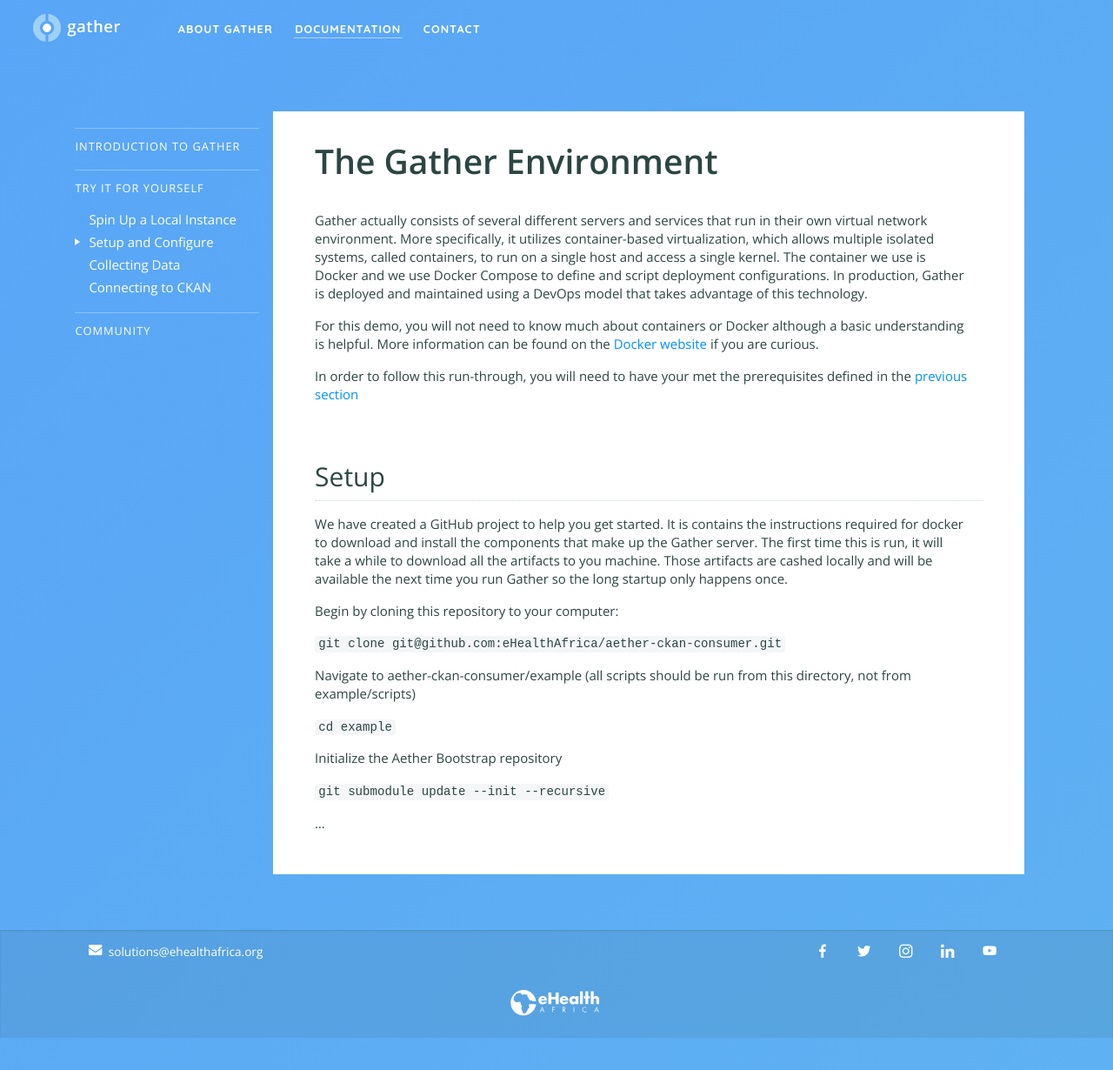
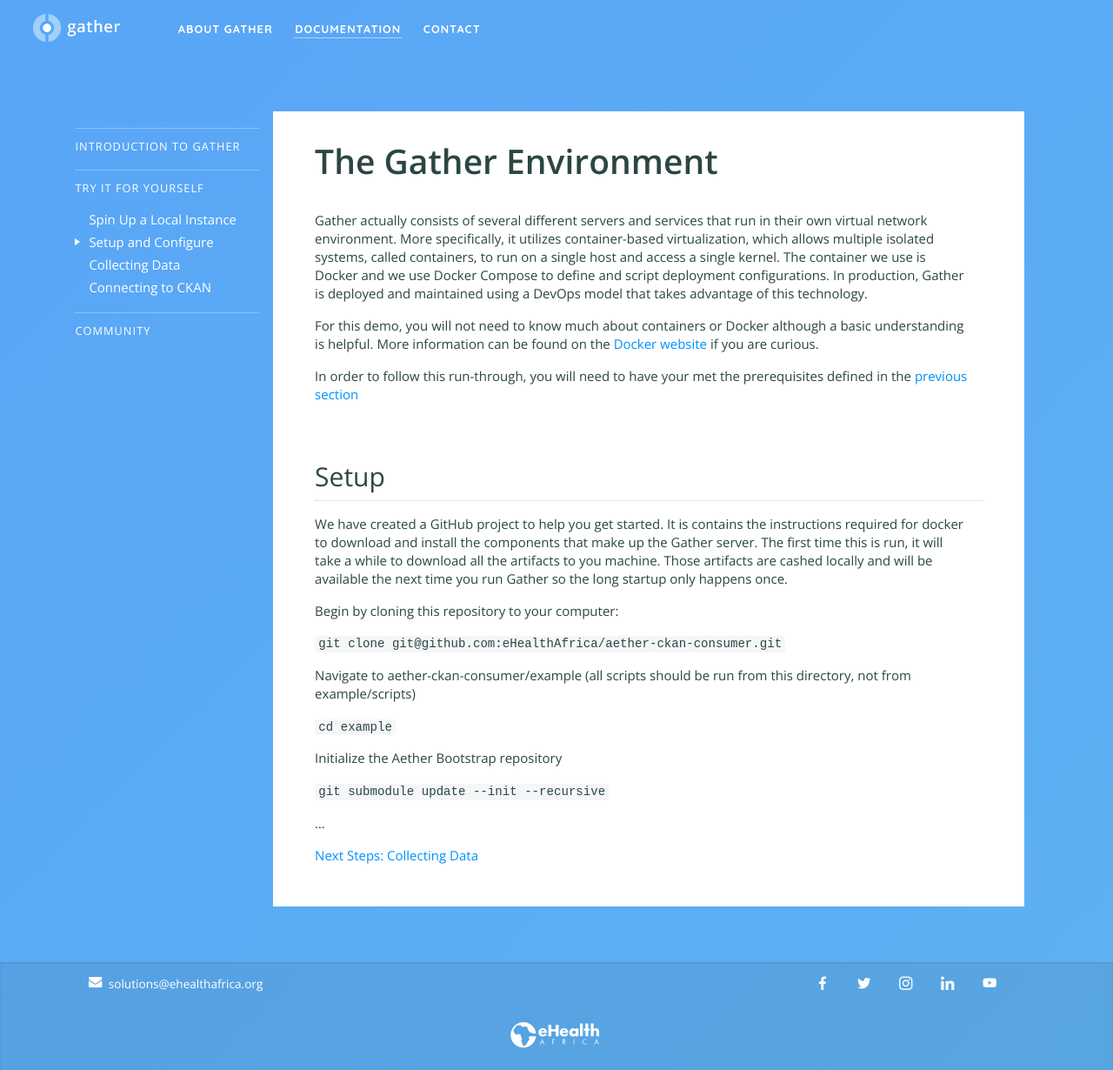
Before and after one commit to nixilla/gather, a Jekyll site: the page built from documentation/try/demo_install.md, in a window 1280 px wide. Shown: the whole page at 87% size. Built offline with Jekyll 4.4.1, drawn with Linux system fonts in a browser that asks for light colours.

Commit message:
Update demo_install.md

```diff
--- a/documentation/try/demo_install.md
+++ b/documentation/try/demo_install.md
@@ -26,3 +26,5 @@ Initialize the Aether Bootstrap repository
  `git submodule update --init --recursive`
 
 ...
+
+[Next Steps: Collecting Data](demo_helloworld)
```
